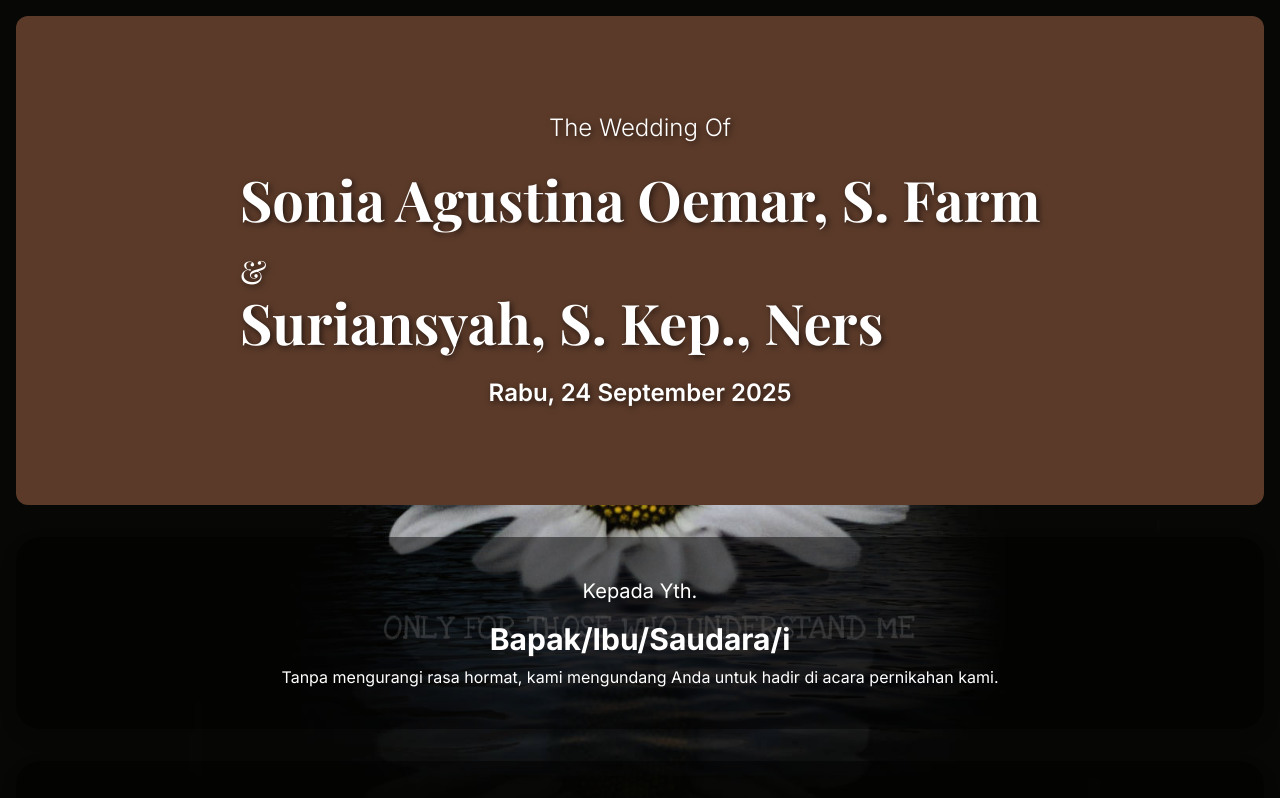
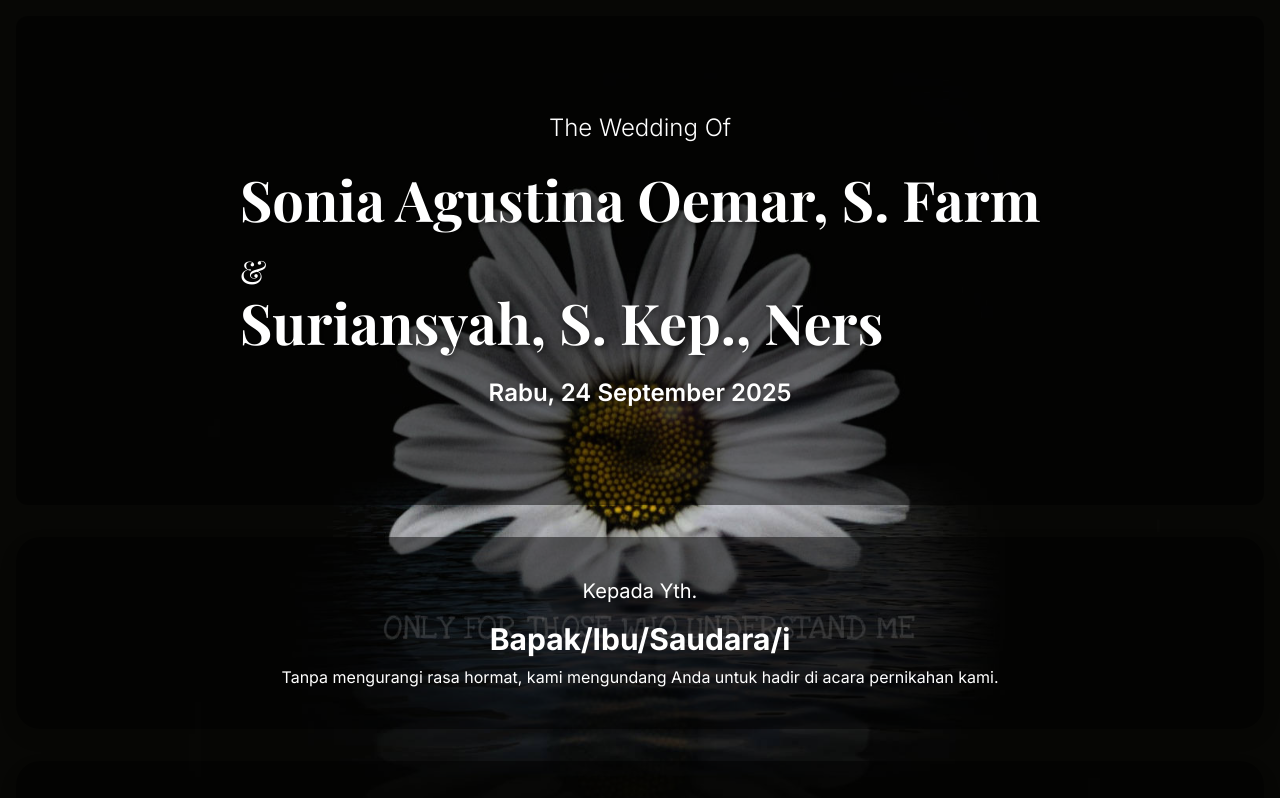
Before and after one commit to suriansyahdmw28-ops/Undangan, a plain HTML site: page index.html in a window 1280 px wide. Both pictures are taken after a click on the button "Buka Undangan". Shown: the top 798 px of the page. Drawn offline with nearby package versions, Linux system fonts and the light colour scheme.

Commit message:
Update index.html

```diff
--- a/index.html
+++ b/index.html
@@ -37,9 +37,9 @@
             color: #FFFFFF; /* Text color for content sections */
         }
         .hero-section {
-            /* Now a plain background color */
-            background-color: #5B3A29; /* Warna coklat tua yang polos */
-            background-size: cover; /* Tetap pertahankan ini jika suatu saat ingin pakai gambar lagi */
+            /* Now a semi-transparent black background, same as other sections */
+            background-color: rgba(0, 0, 0, 0.5); /* Semi-transparent black */
+            background-size: cover; /* Keep this for consistency, though not strictly needed for solid color */
             background-position: center;
             color: white; /* Text color for hero section */
             padding: 6rem 1rem; /* Responsive padding */
@@ -52,6 +52,7 @@
             text-shadow: 2px 2px 6px rgba(0, 0, 0, 0.6);
             min-height: 400px; /* Ensure a minimum height */
         }
+
 
         }
         .heading-font {
```
